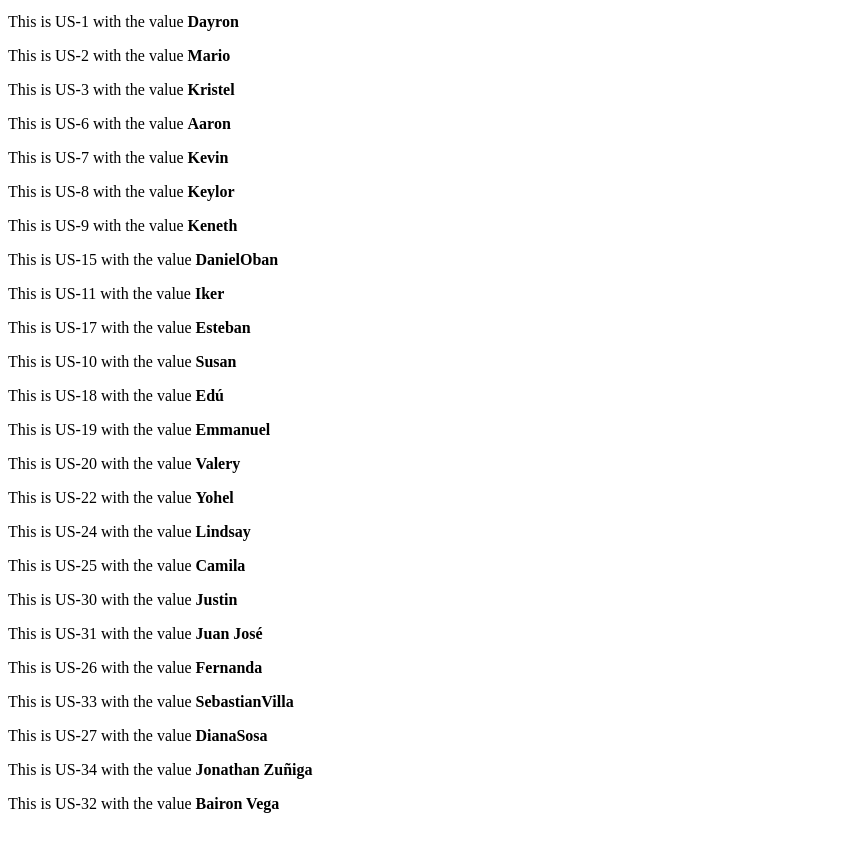
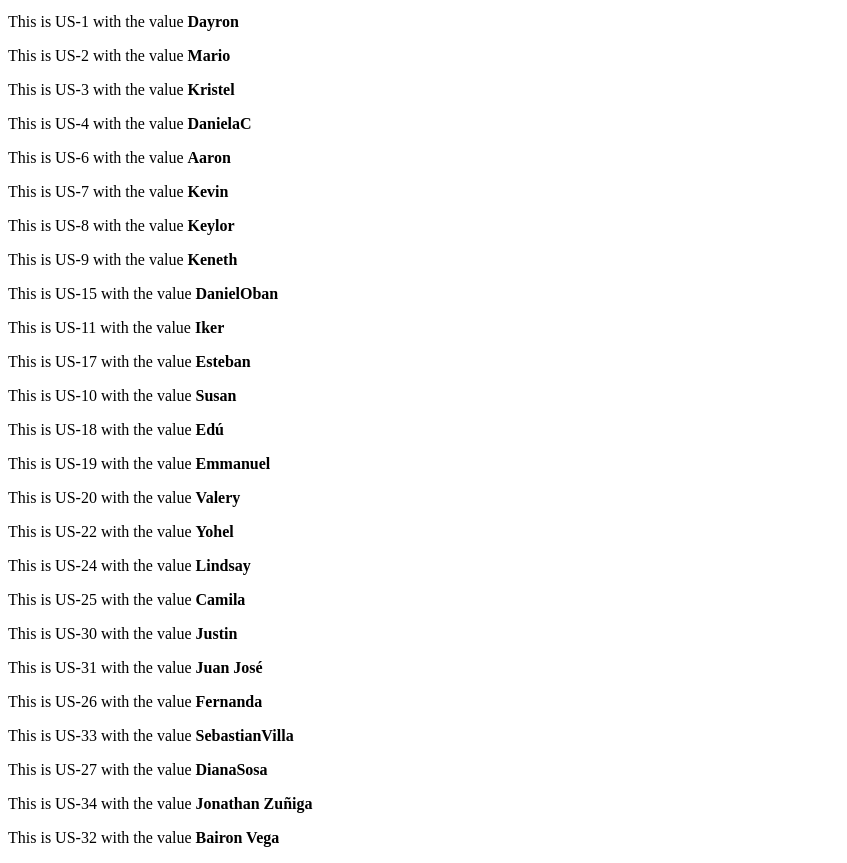
Before and after one commit to utn-integrador-III/demo-repository, a website: page index.html in a window 1280 px wide. Shown: the part 87-950 px from the top of the page, without its empty margins (0-847 px from the left). Before the commit the page ends 916 px from the top, so only its background shows below. Drawn offline with Linux system fonts and the light colour scheme.

Commit message:
us-4: html change

```diff
--- a/index.html
+++ b/index.html
@@ -6,6 +6,8 @@
 <p>This is US-2 with the value <strong>Mario</strong></p>
 
 <p>This is US-3 with the value <strong>Kristel</strong></p>
+
+<p>This is US-4 with the value <strong>DanielaC</strong></p>
 
 <p>This is US-6 with the value <strong>Aaron</strong></p>
 
```
